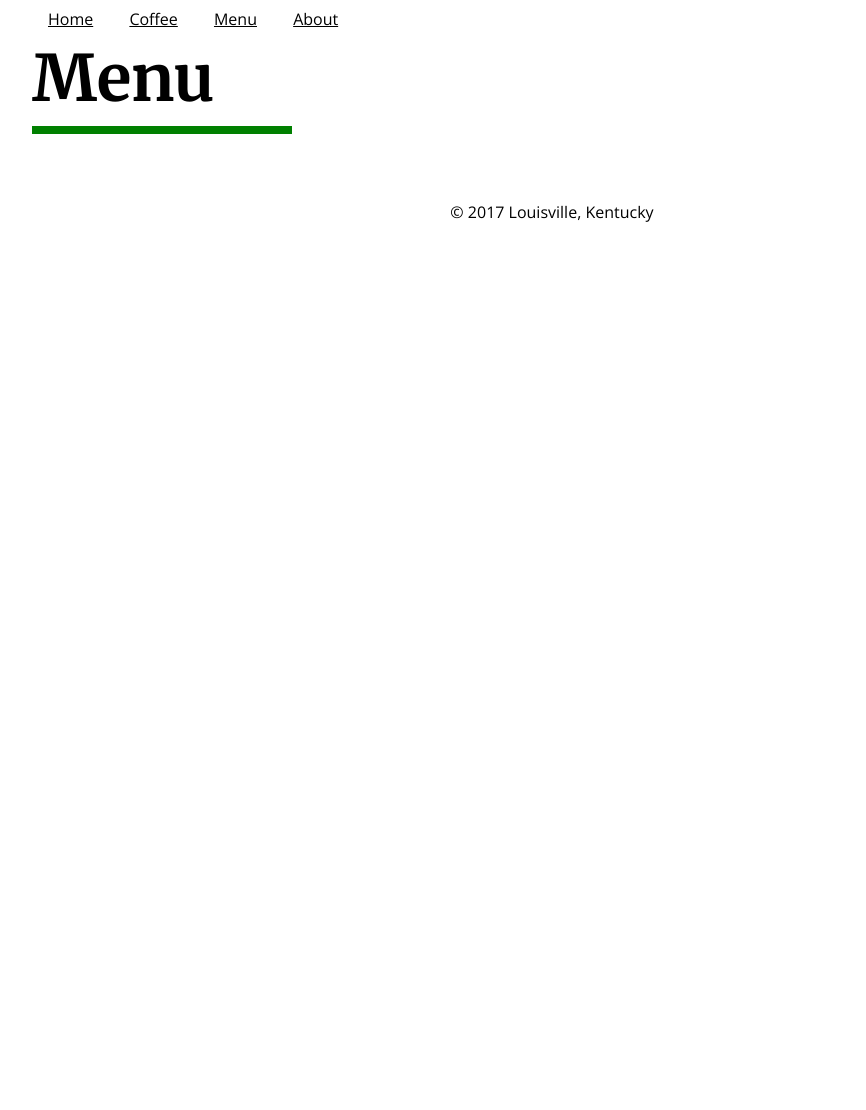
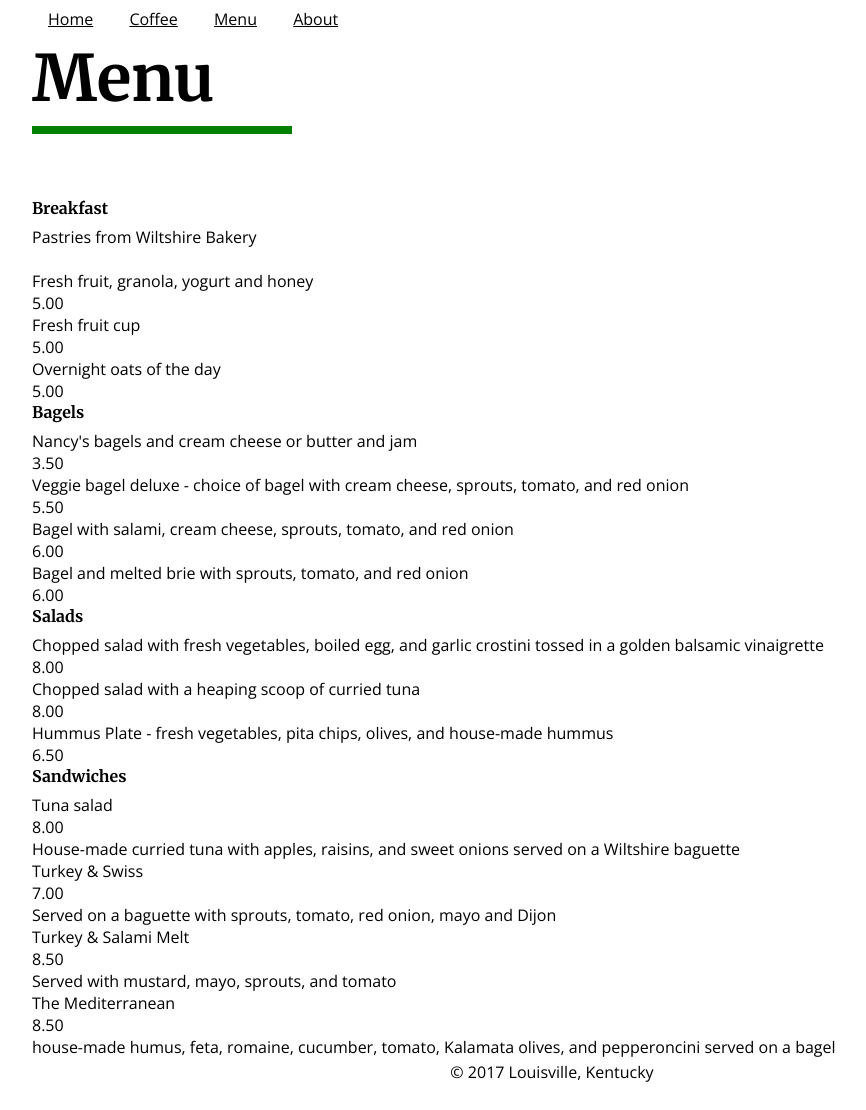
Before and after one commit to billypseck/beanwebsite.github.io, a Jekyll site: the page built from pages/menu.md, in a window 1280 px wide. Shown: the whole page, without its empty margins (88-954 px from the left). Built offline with Jekyll 4.4.1, drawn with Linux system fonts in a browser that asks for light colours; before the commit the page ends 900 px from its top, so only the background shows below that.

Commit message:
adding menu

```diff
--- a/_config.yml
+++ b/_config.yml
@@ -5,4 +5,7 @@ collections:
   coffee:
     output: true
   menu:
-    outpu: false
+    output: false
+
+gems:
+  - jekyll-money
--- /dev/null
+++ b/_data/menu.yml
@@ -0,0 +1,45 @@
+- category: Breakfast
+  items:
+    - title: Pastries from Wiltshire Bakery
+      price:
+    - title: Fresh fruit, granola, yogurt and honey
+      price: "5.00"
+    - title: Fresh fruit cup
+      price: "5.00"
+    - title: Overnight oats of the day
+      price: "5.00"
+
+- category: Bagels
+  items:
+    - title: Nancy's bagels and cream cheese or butter and jam
+      price: "3.50"
+    - title: Veggie bagel deluxe - choice of bagel with cream cheese, sprouts, tomato, and red onion
+      price: "5.50"
+    - title: Bagel with salami, cream cheese, sprouts, tomato, and red onion
+      price: "6.00"
+    - title: Bagel and melted brie with sprouts, tomato, and red onion
+      price: "6.00"
+
+- category: Salads
+  items:
+    - title: Chopped salad with fresh vegetables, boiled egg, and garlic crostini tossed in a golden balsamic vinaigrette
+      price: "8.00"
+    - title: Chopped salad with a heaping scoop of curried tuna
+      price: "8.00"
+    - title: Hummus Plate - fresh vegetables, pita chips, olives, and house-made hummus
+      price: "6.50"
+
+- category: Sandwiches
+  items:
+    - title: Tuna salad
+      shortDescription: House-made curried tuna with apples, raisins, and sweet onions served on a Wiltshire baguette
+      price: "8.00"
+    - title: Turkey & Swiss
+      shortDescription: Served on a baguette with sprouts, tomato, red onion, mayo and Dijon
+      price: "7.00"
+    - title: Turkey & Salami Melt
+      shortDescription: Served with mustard, mayo, sprouts, and tomato
+      price: "8.50"
+    - title: The Mediterranean
+      shortDescription: house-made humus, feta, romaine, cucumber, tomato, Kalamata olives, and pepperoncini served on a bagel
+      price: "8.50"
--- a/_sass/base.scss
+++ b/_sass/base.scss
@@ -102,7 +102,7 @@ p {
     margin-bottom: 0.5rem;
 }
 
-h3,h4 {
+h2,h3,h4 {
     font-size: 1rem;
     font-weight: 700;
     margin-bottom: 0.5rem;
--- a/pages/menu.md
+++ b/pages/menu.md
@@ -3,8 +3,16 @@ title: Menu
 layout: default
 permalink: /menu/
 ---
-{% for item in site.menu %}
 
-        {{ category }}
-
+{% for category in site.data.menu %}
+<h2>{{ category.category }}</h2>
+<ul>
+{% for item in category.items %}
+<li>
+{{ item.title }}<br>
+{{ item.price }}<br>
+{{ item.shortDescription }}
+</li>
 {% endfor %}
+</ul>
+{% endfor %}
```
Also changed, not shown: _menu/menu.yml (deleted, +0 -47 lines), Gemfile.lock.
